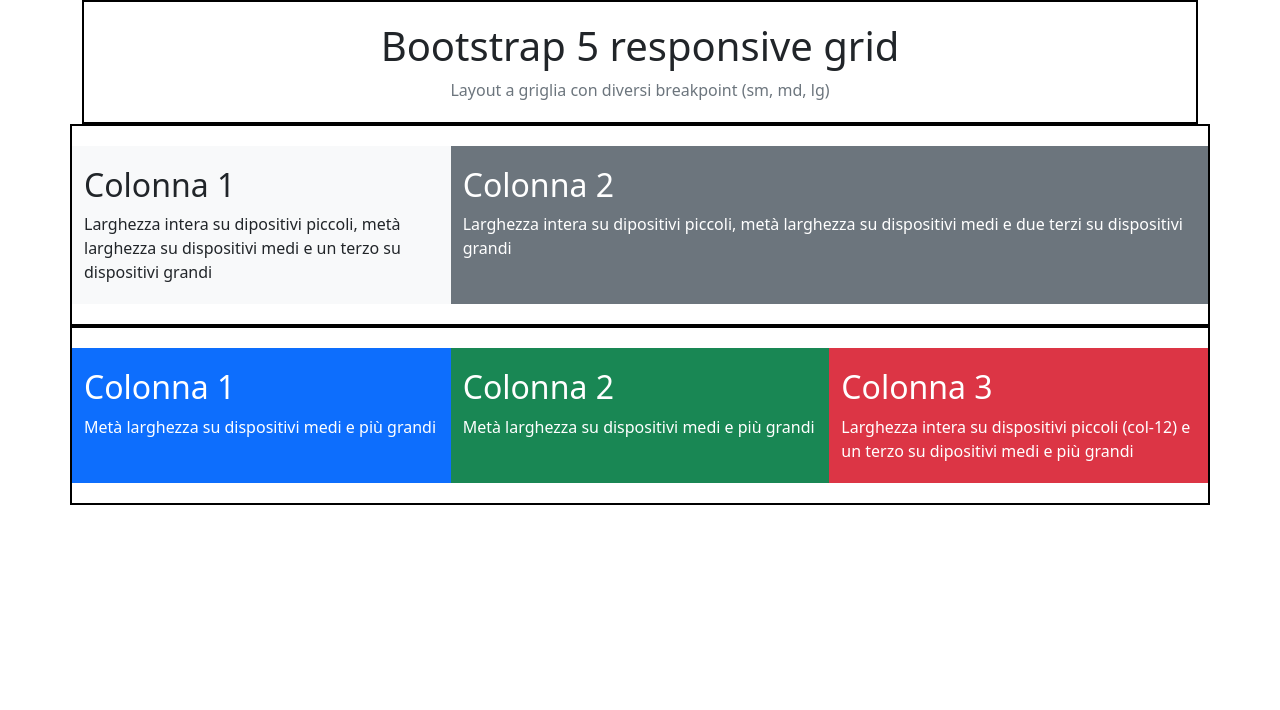
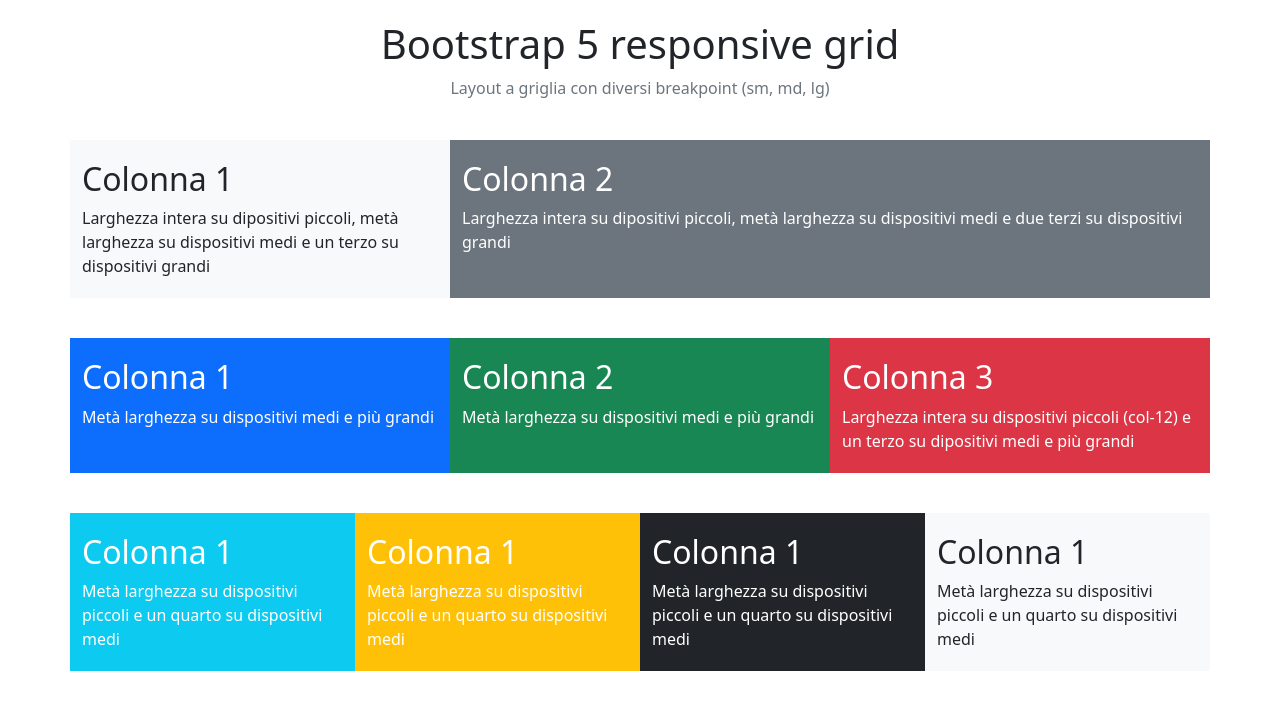
Before and after one commit to MassimilianoTagliabue/htmlcss-bootstrap-layout, a plain HTML site: page index.html in a window 1280 px wide. Drawn offline with nearby package versions, Linux system fonts and the light colour scheme.

Commit message:
feat:sezione 3

```diff
--- a/css/style.css
+++ b/css/style.css
@@ -2,8 +2,6 @@
 
 padding:20px 0;
 
-/* debug */
-border: 2px solid black;
 }
 
 [class^="row"]>div{
--- a/index.html
+++ b/index.html
@@ -52,6 +52,29 @@
             </div>
         </div>
 
+            <!-- sezione 3 -->
+        <div class="row">
+            <div class="col-6 col-md-3 bg-info text-white">
+                <h2>Colonna 1</h2>
+                <div>Metà larghezza su dispositivi piccoli e un quarto su dispositivi medi</div>
+            </div>
+
+            <div class="col-6 col-md-3 bg-warning text-white">
+                <h2>Colonna 1</h2>
+                <div>Metà larghezza su dispositivi piccoli e un quarto su dispositivi medi</div>
+            </div>
+
+            <div class="col-6 col-md-3 bg-dark text-white">
+                <h2>Colonna 1</h2>
+                <div>Metà larghezza su dispositivi piccoli e un quarto su dispositivi medi</div>
+            </div>
+
+            <div class="col-6 col-md-3 bg-body-tertiary">
+                <h2>Colonna 1</h2>
+                <div>Metà larghezza su dispositivi piccoli e un quarto su dispositivi medi</div>
+            </div>
+        </div>
+
     </div>
     </div>
 
```
